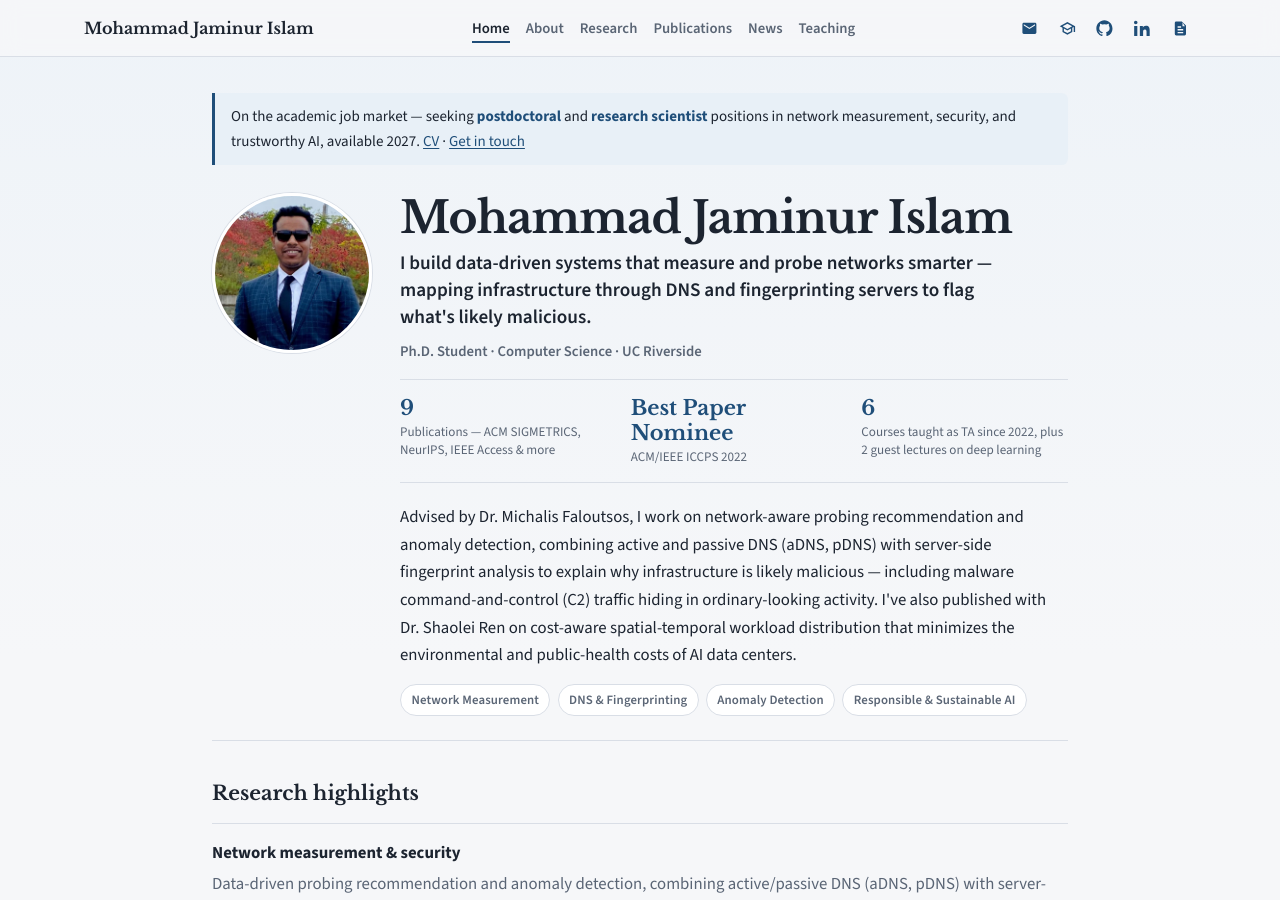
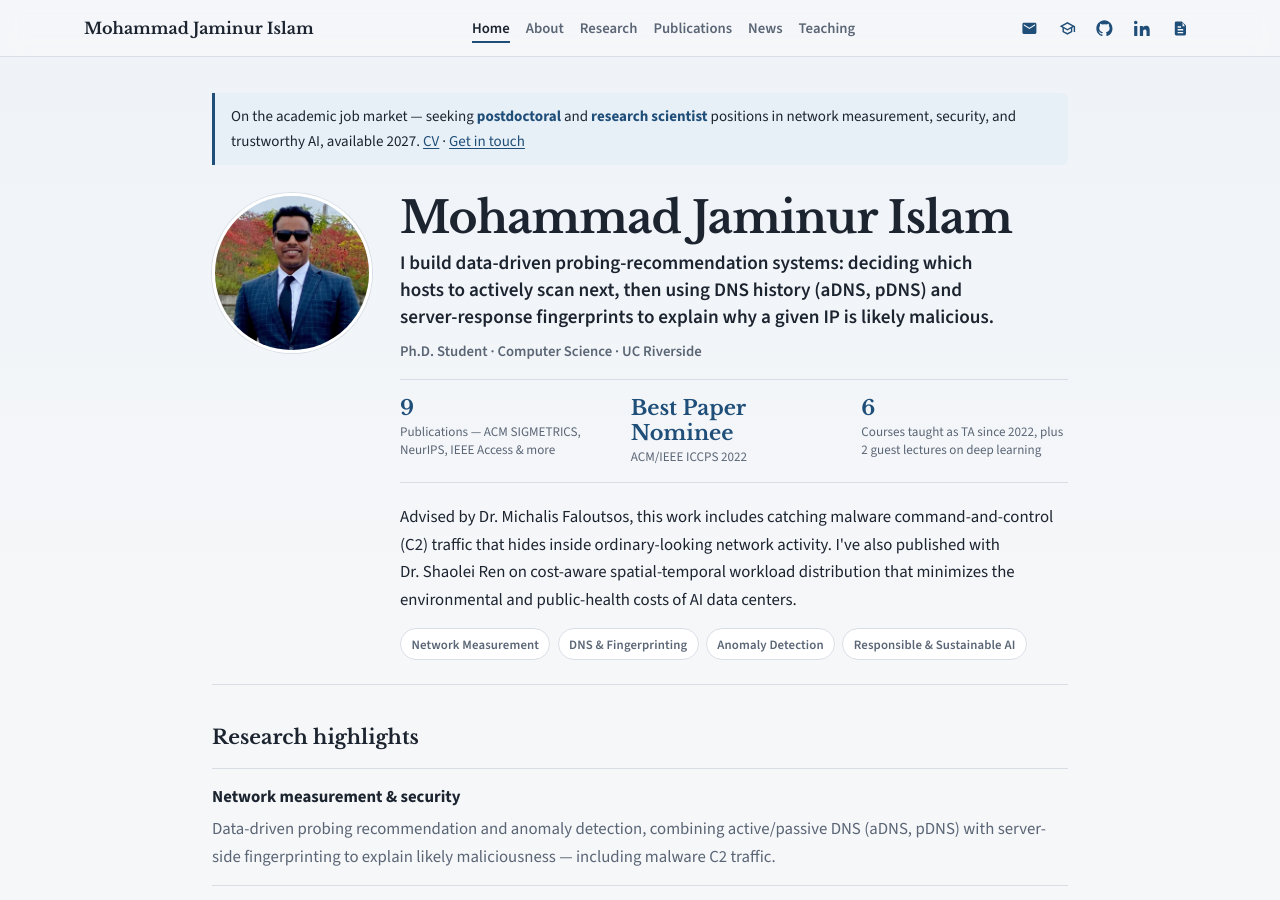
Before and after one commit to mohammadjaminur/mohammadjaminur.github.io, a Jekyll site: the page built from index.md, in a window 1280 px wide and 900 px high. Built offline with Jekyll 4.4.1, drawn with Linux system fonts in a browser that asks for light colours.

Commit message:
Make the homepage pitch line concrete instead of vague
Replace "measure and probe networks smarter" (marketing filler) with the
actual mechanism: a probing-recommendation system that decides which
hosts to scan next, then explains likely maliciousness via DNS history
(aDNS/pDNS) and server-response fingerprints. Trim the bio paragraph so
it doesn't just restate the pitch a second time.

```diff
--- a/index.md
+++ b/index.md
@@ -12,7 +12,7 @@ description: Ph.D. student at UC Riverside working on network measurement and se
     <img class="avatar avatar-lg" src="{{ '/profile.jpg' | relative_url }}" alt="Portrait of Mohammad Jaminur Islam" width="160" height="160">
     <div>
       <h1 class="profile-name">Mohammad Jaminur Islam</h1>
-      <p class="profile-pitch">I build data-driven systems that measure and probe networks smarter — mapping infrastructure through DNS and fingerprinting servers to flag what's likely malicious.</p>
+      <p class="profile-pitch">I build data-driven probing-recommendation systems: deciding which hosts to actively scan next, then using DNS history (aDNS, pDNS) and server-response fingerprints to explain why a given IP is likely malicious.</p>
       <p class="profile-role">Ph.D. Student · Computer Science · UC Riverside</p>
 
       <div class="stat-row">
@@ -30,7 +30,7 @@ description: Ph.D. student at UC Riverside working on network measurement and se
         </div>
       </div>
 
-      <p class="profile-bio">Advised by Dr.&nbsp;Michalis Faloutsos, I work on network-aware probing recommendation and anomaly detection, combining active and passive DNS (aDNS, pDNS) with server-side fingerprint analysis to explain why infrastructure is likely malicious — including malware command-and-control (C2) traffic hiding in ordinary-looking activity. I've also published with Dr.&nbsp;Shaolei Ren on cost-aware spatial-temporal workload distribution that minimizes the environmental and public-health costs of AI data centers.</p>
+      <p class="profile-bio">Advised by Dr.&nbsp;Michalis Faloutsos, this work includes catching malware command-and-control (C2) traffic that hides inside ordinary-looking network activity. I've also published with Dr.&nbsp;Shaolei Ren on cost-aware spatial-temporal workload distribution that minimizes the environmental and public-health costs of AI data centers.</p>
       <p class="tag-row">
         <span class="tag">Network Measurement</span>
         <span class="tag">DNS &amp; Fingerprinting</span>
```
